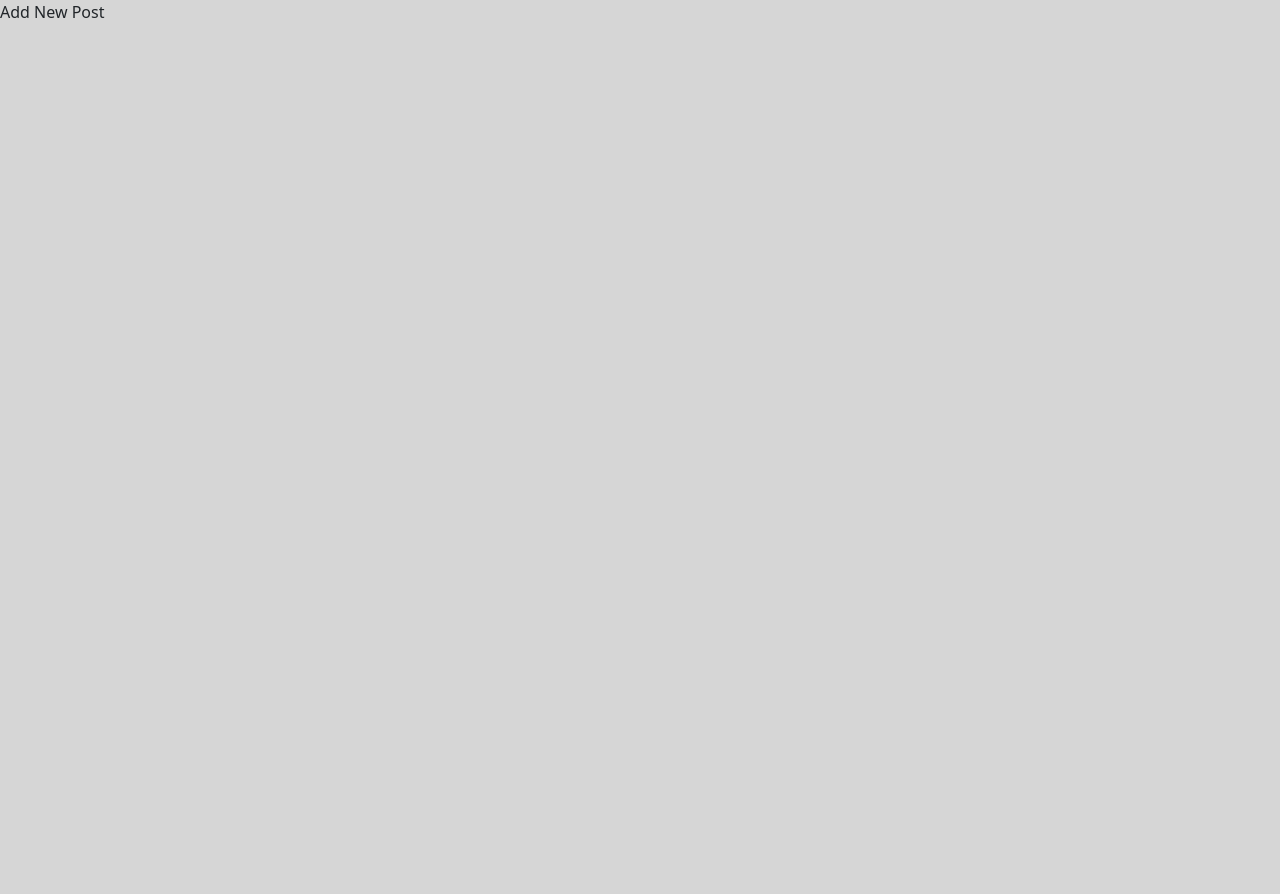
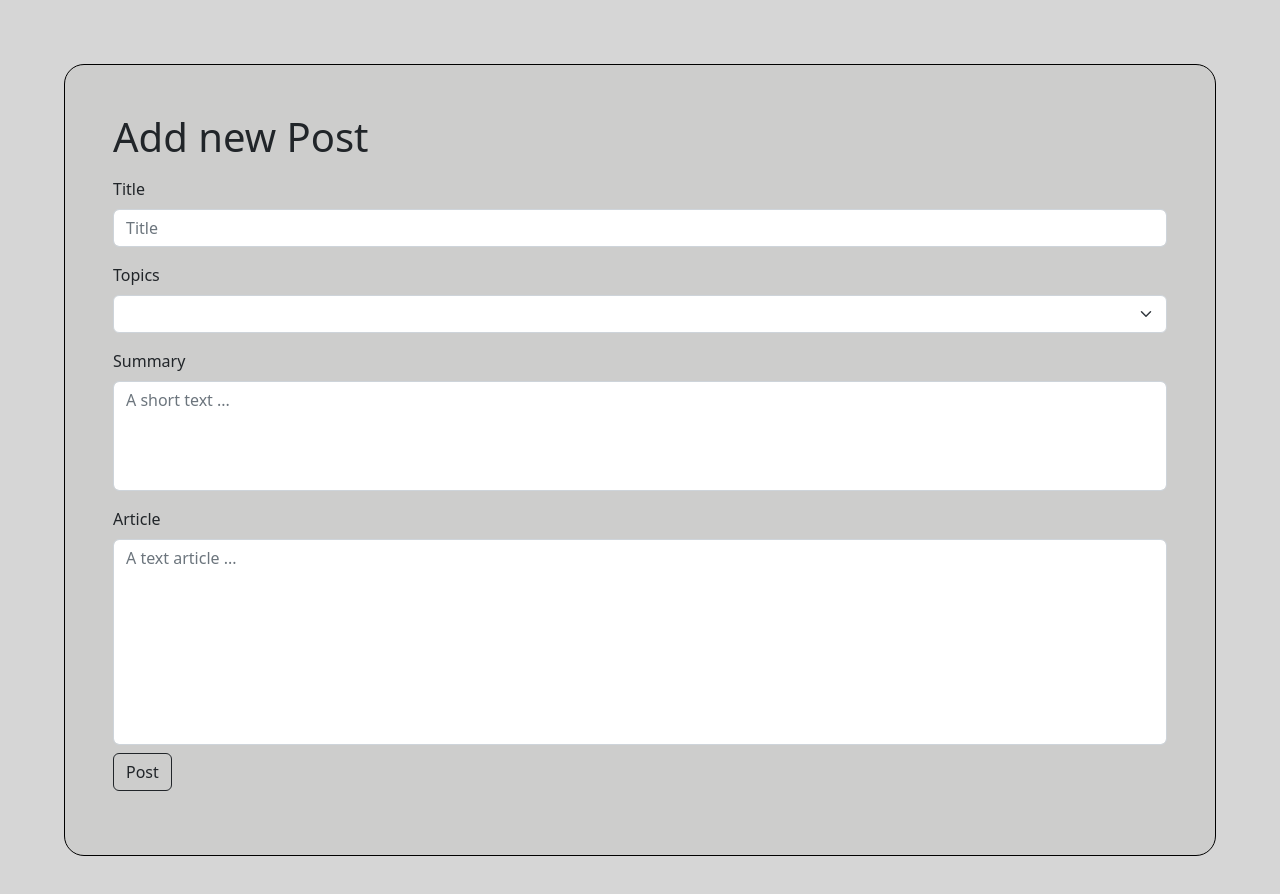
Before and after one commit to FedericoCampanozzi/BlogAPP, a React (Create React App) app in the folder frontend/: page /add-post in a window 1280 px wide. Shown: the top 894 px of the page. Before the commit the page ends 800 px from the top, so only its background shows below. Built offline with nearby package versions, Linux system fonts and the light colour scheme.

Commit message:
Fixed frontend navigation and Fixed Add-Post API.

```diff
--- a/frontend/src/pages/add-post/add-post.js
+++ b/frontend/src/pages/add-post/add-post.js
@@ -1,11 +1,79 @@
-import React from "react";
+import React, { useState } from "react";
+import { useNavigate } from "react-router-dom";
+import { Form, Button } from "react-bootstrap";
+import { useSharedState } from "../../shared/state-context";
+import { putPostAPI } from "../../shared/api";
 
 const AddPost = () => {
-    return (
-        <>
-            Add New Post
-        </>
-    )
+  const navigate = useNavigate();
+  const { userAuth, topics } = useSharedState();
+  const t = [...topics];
+
+  const [title, setTitle] = useState("");
+  const [summary, setSummary] = useState("");
+  const [text, setText] = useState("");
+
+  const handleTextChangeEvent = (event, setMethod) => {
+    setMethod(event.target.value);
+  };
+  const uploadPostFunction = () => {
+    putPostAPI(title, summary, text, userAuth);
+    navigate("/");
+  };
+  return (
+    <Form className="p-5 form-border">
+      <h1>Add new Post</h1>
+      <Form.Group className="mb-3">
+        <div className="py-2">
+          <Form.Label>Title</Form.Label>
+          <Form.Control
+            id="txt_title"
+            type="text"
+            placeholder="Title"
+            value={title}
+            onChange={(event) => handleTextChangeEvent(event, setTitle)}
+          />
+        </div>
+        <div className="py-2">
+          <Form.Label>Topics</Form.Label>
+          <Form.Select>
+            {t.map((t_el) => {
+              return <option value={t_el}>{t_el}</option>;
+            })}
+          </Form.Select>
+        </div>
+        <div className="py-2">
+          <Form.Label>Summary</Form.Label>
+          <Form.Control
+            style={{resize:"none"}}
+            as={"textarea"}
+            id="txt_summary"
+            type="text"
+            rows={4}
+            placeholder="A short text ..."
+            value={summary}
+            onChange={(event) => handleTextChangeEvent(event, setSummary)}
+          />
+        </div>
+        <div className="py-2">
+          <Form.Label>Article</Form.Label>
+          <Form.Control
+            style={{resize:"none"}}
+            as={"textarea"}
+            id="txt_text"
+            type="text"
+            rows={8}
+            placeholder="A text article ..."
+            value={text}
+            onChange={(event) => handleTextChangeEvent(event, setText)}
+          />
+        </div>
+        <Button variant="outline-dark" onClick={uploadPostFunction}>
+          Post
+        </Button>
+      </Form.Group>
+    </Form>
+  );
 };
 
-export default AddPost
+export default AddPost;
--- a/frontend/src/pages/home/home.js
+++ b/frontend/src/pages/home/home.js
@@ -2,7 +2,7 @@ import { useEffect } from "react";
 import Button from "react-bootstrap/Button";
 import { useNavigate } from "react-router-dom";
 import { useSharedState } from "../../shared/state-context";
-import { getAllPostAPI } from "../../shared/api";
+import { getAllPostAPI, getAllTopicAPI } from "../../shared/api";
 import PostCard from "./partial/post/post";
 import Header from "./partial/header/header";
 import PostsFilter from "./partial/filter/filter";
@@ -10,15 +10,24 @@ import "./home.css";
 
 const Home = () => {
   const navigate = useNavigate();
-  const { posts, setPosts, userAuth } = useSharedState();
+  const { posts, setPosts, userAuth, setTopics } = useSharedState();
 
   useEffect(() => {
     getAllPostAPI(setPosts);
-  }, []);
+    getAllTopicAPI(setTopics)
+  }, [setPosts,setTopics]);
 
   const routeAddPost = () => {
-    if (userAuth != null) navigate("/add-post");
-    else navigate("/login");
+    if (userAuth != null)
+      navigate("/add-post");
+    else {
+      const fromAddPost = true;
+      navigate("/login", {
+        state: {
+          fromAddPost
+        }
+      });
+    }
   };
 
   return (
--- a/frontend/src/pages/home/partial/header/header.js
+++ b/frontend/src/pages/home/partial/header/header.js
@@ -5,12 +5,22 @@ import React from "react";
 import "./header.css";
 import { useSharedState } from "../../../../shared/state-context";
 import { Button } from "react-bootstrap";
+import { useNavigate } from "react-router-dom";
 
 const Header = () => {
+  const navigate = useNavigate();
   const { userAuth, setUserAuth } = useSharedState();
   const logout = () => {
     setUserAuth(null);
   };
+  const login = () => {
+    const fromAddPost = false;
+    navigate("/login", {
+      state: {
+        fromAddPost
+      }
+    });
+  }
   return (
     <Navbar bg="dark" data-bs-theme="dark">
       <Container>
@@ -18,12 +28,12 @@ const Header = () => {
         <Nav className="me-auto">
         {userAuth === undefined || userAuth === null ? (
           <>
-            <Nav.Link href="login" className="to-left">
+            <Button variant="outline-light" onClick={login}>
               Log In
-            </Nav.Link>
-            <Nav.Link href="registration" className="to-left">
+            </Button>
+            <Button variant="outline-light" onClick={ () => {navigate("/registration")} }>
               Registration
-            </Nav.Link>
+            </Button>
           </>
         ) : (
           <>
--- a/frontend/src/pages/login/login.js
+++ b/frontend/src/pages/login/login.js
@@ -1,5 +1,5 @@
 import React, { useState } from 'react';
-import { useNavigate } from "react-router-dom";
+import { useNavigate, useLocation } from "react-router-dom";
 import { Form, Button } from "react-bootstrap";
 import { faRightToBracket } from "@fortawesome/free-solid-svg-icons";
 import { FontAwesomeIcon } from "@fortawesome/react-fontawesome";
@@ -8,13 +8,16 @@ import { loginAPI } from "../../shared/api";
 
 const Login = () => {
   const navigate = useNavigate();
+  const { state } = useLocation();
+  const { fromAddPost } = state;
   const { setUserAuth } = useSharedState();
   const [username, setUsername] = useState('');
   const [password, setPassword] = useState('');
 
   const loginFunction = () => {
     loginAPI(username, password, setUserAuth);
-    navigate("/");
+    if(fromAddPost !== undefined && fromAddPost) navigate("/add-post");
+    else navigate("/");
   };
   const handleTextChangeEvent = (event, setMethod) => {
     setMethod(event.target.value);
--- a/frontend/src/shared/api.js
+++ b/frontend/src/shared/api.js
@@ -14,6 +14,21 @@ const getAllPostAPI = async (setPosts) => {
     const response = await axios.get("/api/v1/post/get-all");
     const posts = [...response.data['data']];
     setPosts(posts);
+  });
+};
+const putPostAPI = async (
+  title,
+  summary,
+  text,
+  publisher
+) => {
+  errorFlow(async () => {
+    await axios.post("/api/v1/post/put", {
+      "title" : title,
+      "summary": summary,
+      "text" : text,
+      "publisher": publisher
+    });
   });
 };
 
@@ -50,8 +65,19 @@ const putUserAPI = async (
   });
 };
 
+/* TOPIC */
+const getAllTopicAPI = async (setTopics) => {
+  errorFlow(async () => {
+    const response = await axios.get("/api/v1/topic/get-all");
+    const topics = [...response.data['data']];
+    setTopics(topics);
+  });
+};
+
 export {
   getAllPostAPI,
+  putPostAPI,
   loginAPI,
-  putUserAPI
+  putUserAPI,
+  getAllTopicAPI
 }
--- a/frontend/src/shared/state-context.js
+++ b/frontend/src/shared/state-context.js
@@ -5,7 +5,7 @@ const SharedStateContext = createContext();
 export const SharedStateProvider = ({ children }) => {
   const [userAuth, setUserAuth] = useState();
   const [posts, setPosts] = useState([]);
-  const [topics, setTopics] = useState(["Math","Science","Data Science","Machine Learning","Coding","C#","C++","JS"]);
+  const [topics, setTopics] = useState([]);
 
   return (
     <SharedStateContext.Provider
@@ -14,7 +14,8 @@ export const SharedStateProvider = ({ children }) => {
         setUserAuth,
         posts,
         setPosts,
-        topics
+        topics,
+        setTopics
       }}
     >
       {children}
```
Also changed, not shown: 2 other files (tests, documents, lock files or other folders).
